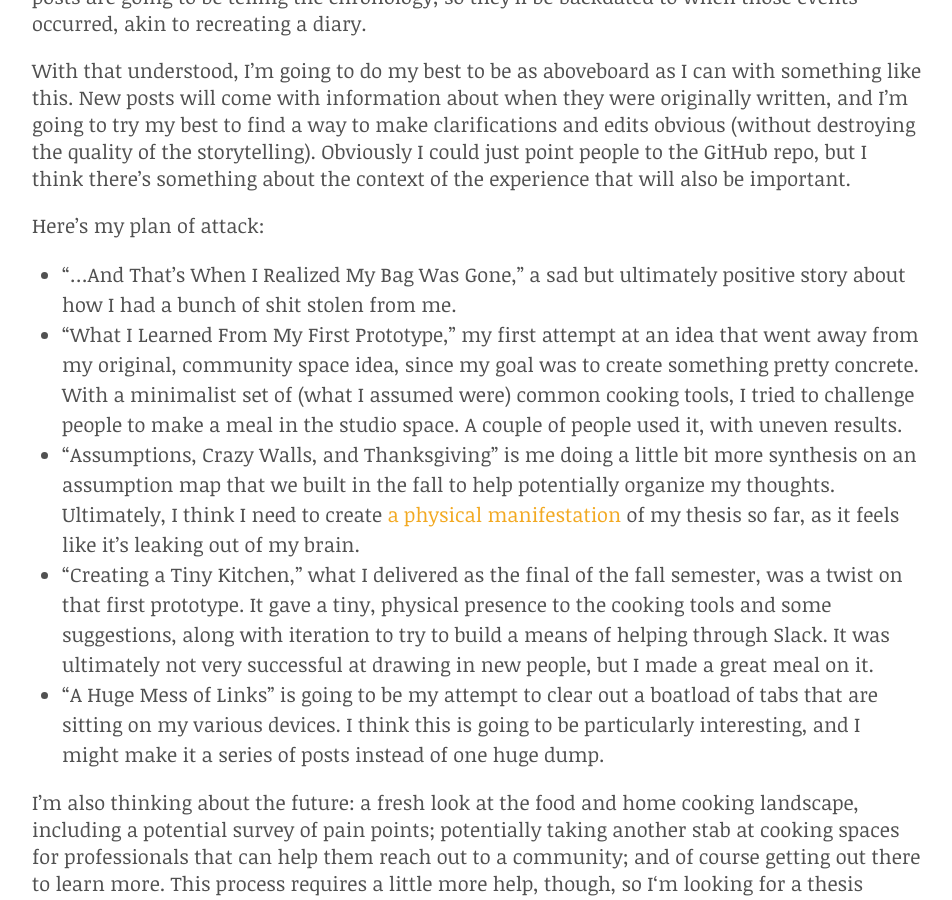
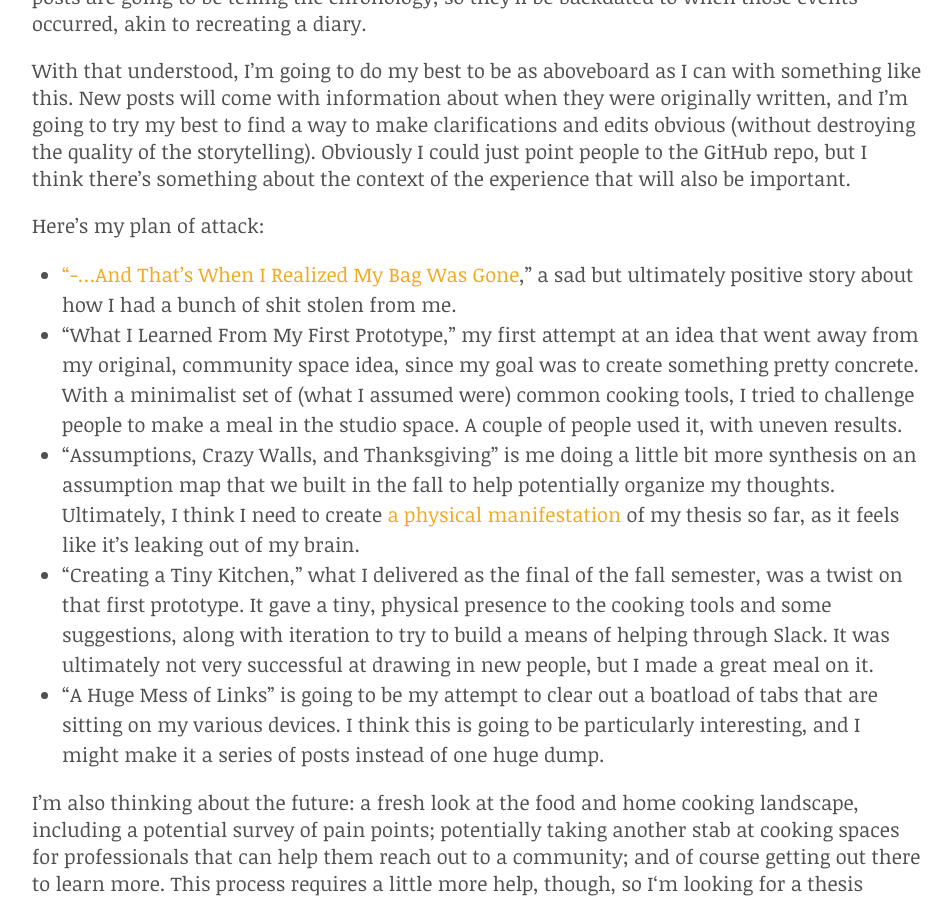
Before and after one commit to nicbarajas/sva-ixd-thesis, a Jekyll site: the page built from _posts/2016-01-14-fall-wrapup.md, in a window 1280 px wide and 900 px high, scrolled down 434 px. Shown: the whole window, without its empty margins (163-1115 px from the left). Built offline with Jekyll 4.4.1, drawn with Linux system fonts in a browser that asks for light colours; some of the changed lines change nothing that is shown.

Commit message:
new link
And trying to fix a GitHub error.

```diff
--- a/_posts/2016-01-14-fall-wrapup.md
+++ b/_posts/2016-01-14-fall-wrapup.md
@@ -11,7 +11,7 @@
 
 Here’s my plan of attack:
 
-- “…And That’s When I Realized My Bag Was Gone,” a sad but ultimately positive story about how I had a bunch of shit stolen from me.
+- [“-…And That’s When I Realized My Bag Was Gone][things-lost-and-found],” a sad but ultimately positive story about how I had a bunch of shit stolen from me.
 - “What I Learned From My First Prototype,” my first attempt at an idea that went away from my original, community space idea, since my goal was to create something pretty concrete. With a minimalist set of (what I assumed were) common cooking tools, I tried to challenge people to make a meal in the studio space. A couple of people used it, with uneven results.
 - “Assumptions, Crazy Walls, and Thanksgiving” is me doing a little bit more synthesis on an assumption map that we built in the fall to help potentially organize my thoughts. Ultimately, I think I need to create [a physical manifestation](http://5by5.tv/b2w/249 "B2W #249: “A John Nash Moment”") of my thesis so far, as it feels like it’s leaking out of my brain.
 - “Creating a Tiny Kitchen,” what I delivered as the final of the fall semester, was a twist on that first prototype. It gave a tiny, physical presence to the cooking tools and some suggestions, along with iteration to try to build a means of helping through Slack. It was ultimately not very successful at drawing in new people, but I made a great meal on it.
@@ -19,4 +19,6 @@
 
 I’m also thinking about the future: a fresh look at the food and home cooking landscape, including a potential survey of pain points; potentially taking another stab at cooking spaces for professionals that can help them reach out to a community; and of course getting out there to learn more. This process requires a little more help, though, so I‘m looking for a thesis advisor to help me get there.
 
+[things-lost-and-found]: http://nicbarajas.github.io/sva-ixd-thesis/2015/11/01/things-lost-and-found/
+
 It’s great to start feeling productive again, and I’m looking forward to telling my story better as well as continue exploring my topic area.
```
